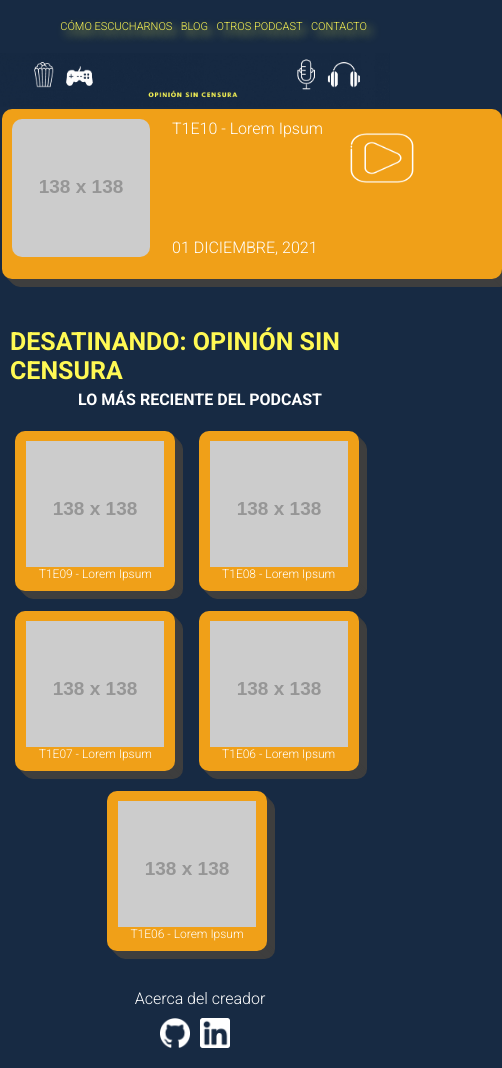
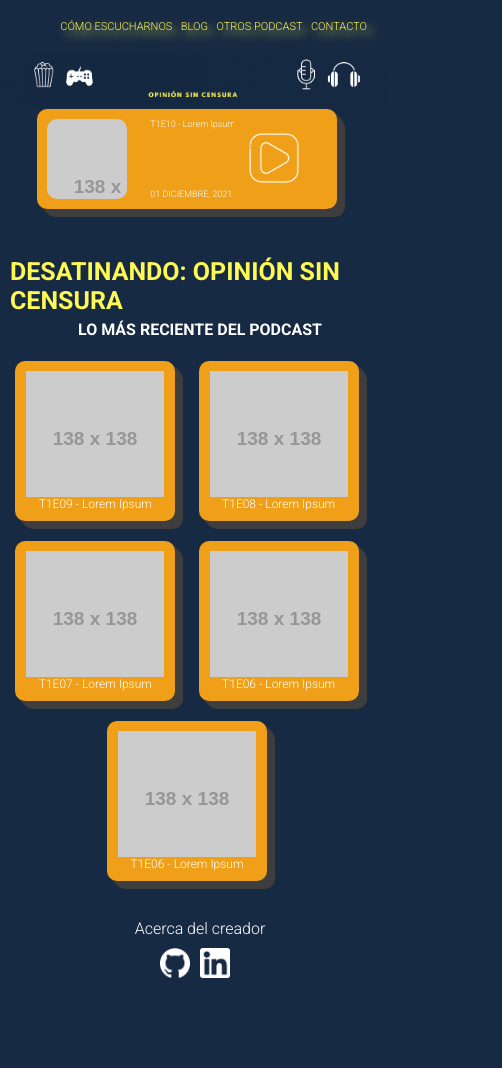
Before and after one commit to gnigrinis/Desatinando-Nigrinis-SASS, a plain HTML site: page index.html in a window 390 px wide. Shown: the whole page, 502 px wide, since content can reach past the window. After the commit the page ends 998 px from the top, so only its background shows below. Drawn offline with Linux system fonts and the light colour scheme; placeholder pictures from the web are drawn by us.

Commit message:
Aplicando SASS en media querys

```diff
--- a/css/style.css
+++ b/css/style.css
@@ -92,6 +92,34 @@ header {
     border-radius: 1rem;
     box-shadow: #fff954 0px 0px 10px;
     animation: main_ultimoPodcast 0.3s cubic-bezier(0.47, 0, 0.745, 0.715) both; }
+    .main .main_ultimoPodcast .main_ultimoPodcast--portada1 {
+      width: 13.8rem;
+      height: 13.8rem;
+      border-radius: 1rem;
+      background-image: url(https://dummyimage.com/138x138/000/fff); }
+    .main .main_ultimoPodcast .main_ultimoPodcast--info {
+      background-color: #F0A018;
+      display: flex;
+      flex-direction: column;
+      width: 18rem;
+      height: 13.8rem;
+      justify-content: space-between;
+      align-items: flex-start; }
+      .main .main_ultimoPodcast .main_ultimoPodcast--info span {
+        background-color: #F0A018;
+        margin-left: 1rem;
+        font-size: 1.6rem;
+        color: #fff;
+        width: 16rem; }
+    .main .main_ultimoPodcast .main_ultimoPodcast--playButtonBox {
+      background-color: #F0A018;
+      display: flex;
+      justify-content: center;
+      align-items: center; }
+      .main .main_ultimoPodcast .main_ultimoPodcast--playButtonBox .main_ultimoPodcast--playButton {
+        background-color: #F0A018;
+        width: 6.4rem;
+        pointer-events: none; }
 
 @keyframes main_ultimoPodcast {
   0% {
@@ -100,34 +128,6 @@ header {
   100% {
     box-shadow: 1px 1px #3e3e3e, 2px 2px #3e3e3e, 3px 3px #3e3e3e, 4px 4px #3e3e3e, 5px 5px #3e3e3e, 6px 6px #3e3e3e, 7px 7px #3e3e3e, 8px 8px #3e3e3e;
     transform: translateX(-8px) translateY(-8px); } }
-  .main .main_ultimoPodcast--portada1 {
-    width: 13.8rem;
-    height: 13.8rem;
-    border-radius: 1rem;
-    background-image: url(https://dummyimage.com/138x138/000/fff); }
-  .main .main_ultimoPodcast--info {
-    background-color: #F0A018;
-    display: flex;
-    flex-direction: column;
-    width: 18rem;
-    height: 13.8rem;
-    justify-content: space-between;
-    align-items: flex-start; }
-    .main .main_ultimoPodcast--info span {
-      background-color: #F0A018;
-      margin-left: 1rem;
-      font-size: 1.6rem;
-      color: #fff;
-      width: 16rem; }
-  .main .main_ultimoPodcast--playButtonBox {
-    background-color: #F0A018;
-    display: flex;
-    justify-content: center;
-    align-items: center; }
-    .main .main_ultimoPodcast--playButtonBox .main_ultimoPodcast--playButton {
-      background-color: #F0A018;
-      width: 6.4rem;
-      pointer-events: none; }
 
 .section_title {
   background-color: #172a43;
@@ -346,7 +346,6 @@ header {
         height: 3rem;
         margin: 1rem; }
 
-/*-----------MEDIA QUERYS------------*/
 /*si como min es de 527px*/
 @media (min-width: 527px) {
   /*HOME*/
@@ -398,26 +397,25 @@ header {
   /*HOME*/
   .nav a {
     font-size: 1.1rem; }
-  main .main {
-    height: 0px; }
-  .main_ultimoPodcast {
-    width: 300px;
-    height: 100px; }
-  .main_ultimoPodcast--portada1 {
+  .main .main_ultimoPodcast {
+    width: 30rem;
+    height: 10rem; }
+    .main .main_ultimoPodcast .main_ultimoPodcast--portada1 {
       width: 80px;
       height: 80px; }
-  .main_ultimoPodcast--info {
+    .main .main_ultimoPodcast .main_ultimoPodcast--info {
       width: 10px;
       height: 80px; }
-  .main_ultimoPodcast--info span {
+      .main .main_ultimoPodcast .main_ultimoPodcast--info span {
         font-size: 0.9rem; }
-  .main_ultimoPodcast--playButtonBox {
+    .main .main_ultimoPodcast .main_ultimoPodcast--playButtonBox {
       width: 80px;
       height: 80px; }
-  .main_ultimoPodcast--playButton {
+      .main .main_ultimoPodcast .main_ultimoPodcast--playButtonBox .main_ultimoPodcast--playButton {
         width: 50px;
-    height: 50px; }
+        height: 50px; } }
+
 /*COMO ESCUCHARNOS*/
 .main_title h1 {
   color: #fff954;
-    font-size: 2.5rem; } }
+  font-size: 2.5rem; }
--- a/scss/utilidades/_media-querys.scss
+++ b/scss/utilidades/_media-querys.scss
@@ -1,6 +1,8 @@
-/*-----------MEDIA QUERYS------------*/
+$mobile: 'max-width: 526px';
+$desktop: 'min-width: 527px';
+
 /*si como min es de 527px*/
-@media (min-width: 527px) {
+@media ($desktop) {
     /*HOME*/
         .section_title h1{
             font-size: 1.8rem;
@@ -31,7 +33,7 @@
 
 
 /*Si como max es de 526px*/
-    @media (max-width: 526px){
+@media ($mobile){
     .container {
         display: grid;
         grid-template-columns: 1fr 1fr 1fr 1fr 1fr;
@@ -53,13 +55,10 @@
     .nav a{
         font-size: 1.1rem;
     }
-        main .main{
-            height: 0px;
-        }
+    .main{
         .main_ultimoPodcast{
-            width: 300px;
-            height: 100px;
-        }
+            width: 30rem;
+            height: 10rem;
             .main_ultimoPodcast--portada1{
                 width: 80px;
                 height: 80px;
@@ -67,22 +66,23 @@
             .main_ultimoPodcast--info{
                 width: 10px;
                 height: 80px;
+                span{
+                    font-size: 0.9rem;
                 }
-        .main_ultimoPodcast--info span{
-            font-size: 0.9rem;
             }
             .main_ultimoPodcast--playButtonBox{
                 width: 80px;
                 height: 80px;
-        }
                 .main_ultimoPodcast--playButton{
                     width: 50px;
                     height: 50px;
                 }
-
+            }
+        }
+    }
+}
 /*COMO ESCUCHARNOS*/
 .main_title h1{
     color:$color-texto;
     font-size: 2.5rem;
 }
-    }
```
Also changed, not shown: scss/secciones/_index.scss (+12 -12 lines), scss/main.scss (line endings or trailing spaces). Lines whose indentation alone changed are shown as unchanged.
